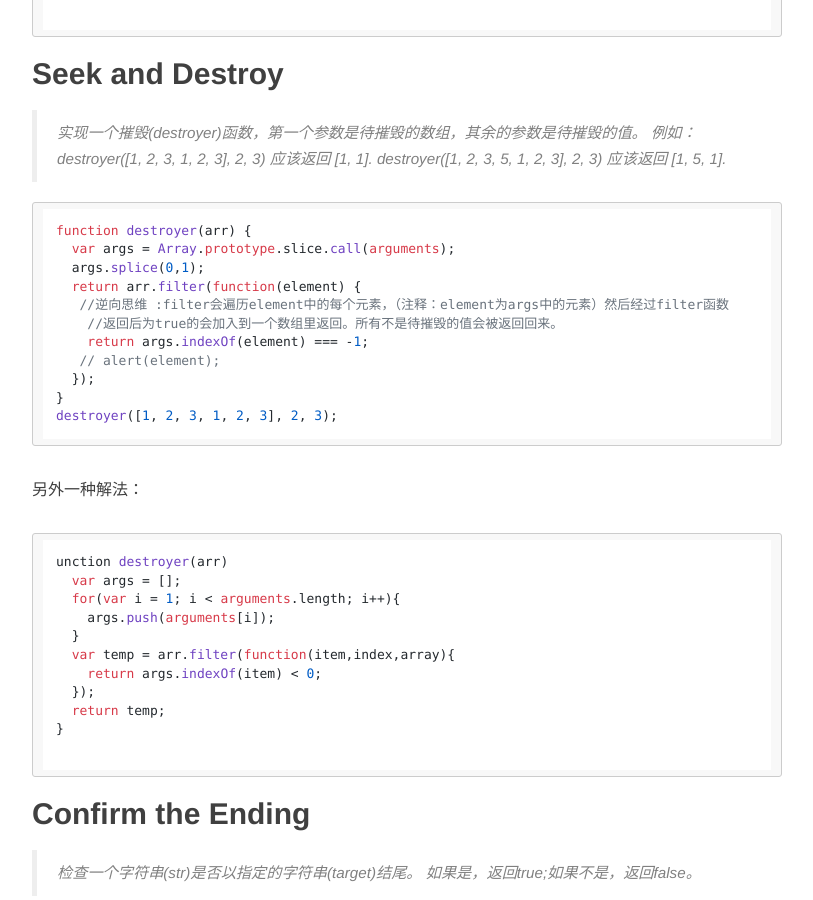
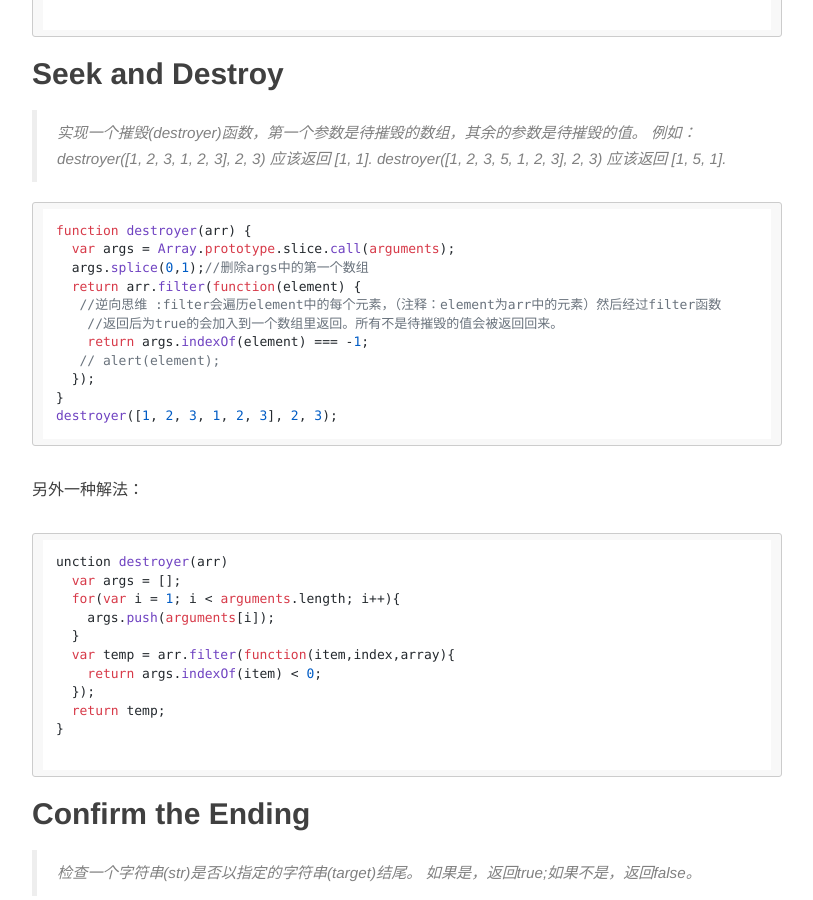
Before and after one commit to SunYuqing/SunYuqing.github.io, a Jekyll site: the page built from _posts/2016-11-19-Basic-Algorithm-Scripting.md, in a window 1280 px wide and 900 px high, scrolled down 3797 px. Shown: the whole window, without its empty margins (233-1046 px from the left). Built offline with Jekyll 4.4.1, drawn with Linux system fonts in a browser that asks for light colours; nearby versions of some CDN libraries; comment, search, counter and statistics services are not loaded.

Commit message:
update first

````diff
--- a/_posts/2016-11-19-Basic-Algorithm-Scripting.md
+++ b/_posts/2016-11-19-Basic-Algorithm-Scripting.md
@@ -162,9 +162,9 @@ chunk(["a", "b", "c", "d"], 2);
 ```
 function destroyer(arr) {
   var args = Array.prototype.slice.call(arguments);
-  args.splice(0,1);
+  args.splice(0,1);//删除args中的第一个数组
   return arr.filter(function(element) {
-   //逆向思维 :filter会遍历element中的每个元素，（注释：element为args中的元素）然后经过filter函数
+   //逆向思维 :filter会遍历element中的每个元素，（注释：element为arr中的元素）然后经过filter函数
     //返回后为true的会加入到一个数组里返回。所有不是待摧毁的值会被返回回来。
     return args.indexOf(element) === -1;
    // alert(element);
````
